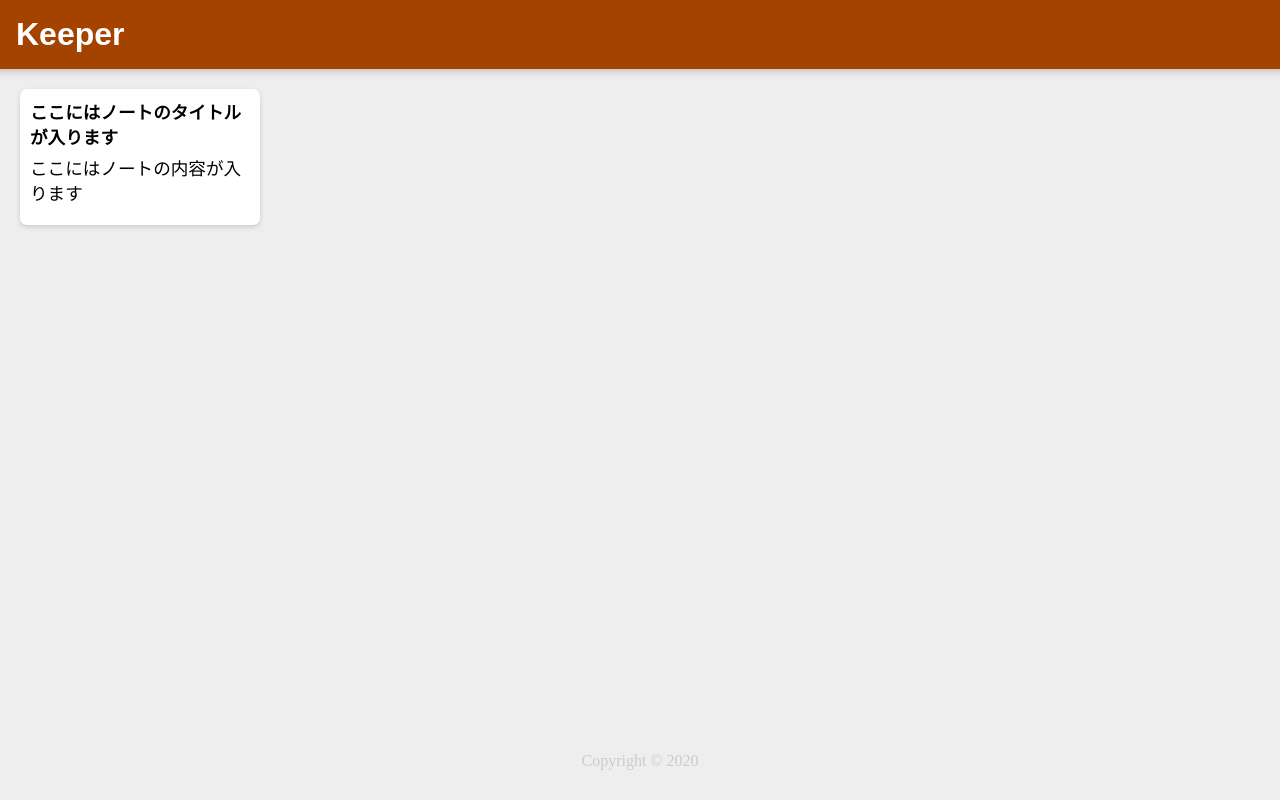
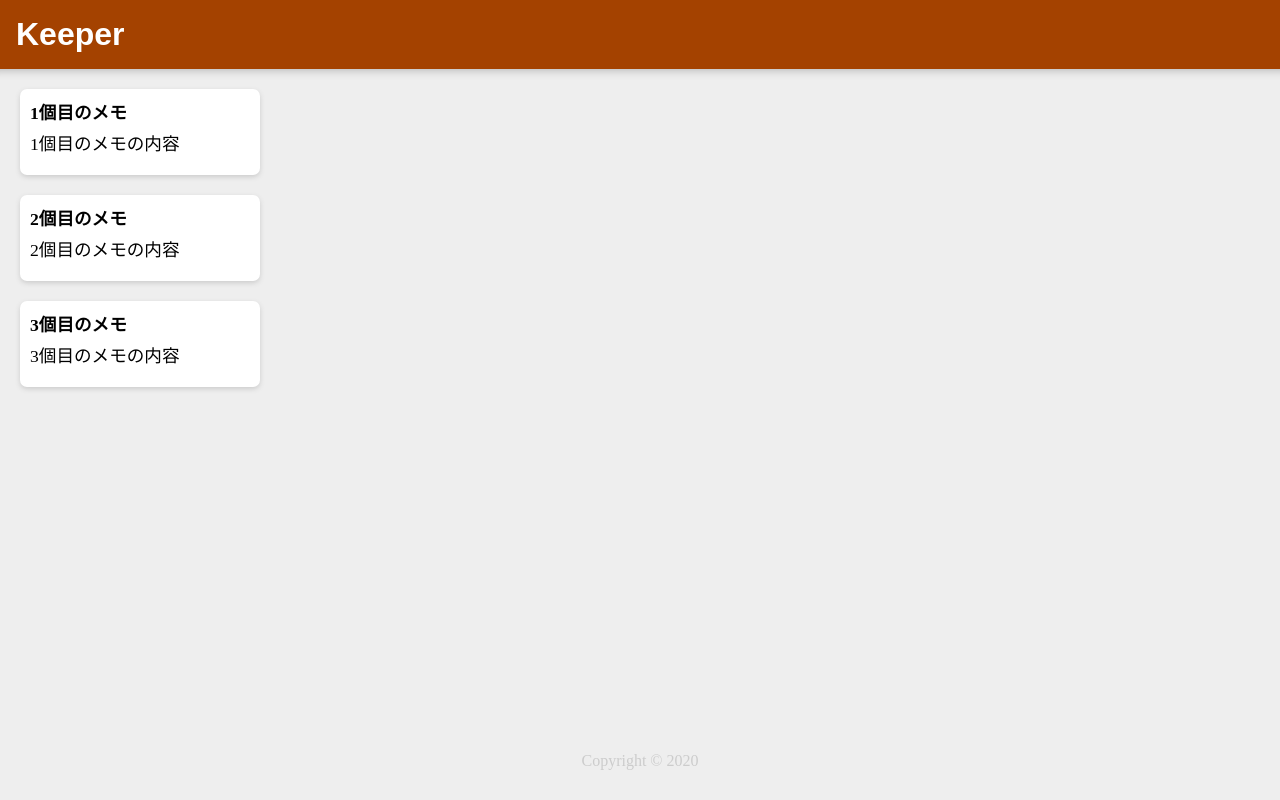
Before and after one commit to mosa-orange/keeperapp, a React (Create React App) app: page / in a window 1280 px wide. Built offline with nearby package versions, Linux system fonts and the light colour scheme.

Commit message:
KeeperApp propsの設定

```diff
--- a/src/components/App.jsx
+++ b/src/components/App.jsx
@@ -2,12 +2,19 @@ import React from "react";
 import Header from "./Header";
 import Footer from "./Footer";
 import Note from "./Note";
+import notes from "../notes";
 
 function App() {
   return (
     <div>
       <Header />
-      <Note />
+      {notes.map(noteItem => (
+        <Note
+          key={noteItem.key}
+          title={noteItem.title}
+          content={noteItem.content}
+        />
+      ))}
       <Footer />
     </div>
   );
--- a/src/components/Note.jsx
+++ b/src/components/Note.jsx
@@ -1,10 +1,10 @@
 import React from "react";
 
-function Note() {
+function Note(props) {
   return (
     <div className="note">
-      <h1>ここにはノートのタイトルが入ります</h1>
-      <p>ここにはノートの内容が入ります</p>
+      <h1>{props.title}</h1>
+      <p>{props.content}</p>
     </div>
   );
 }
--- /dev/null
+++ b/src/notes.jsx
@@ -0,0 +1,18 @@
+const notes = [
+  {
+    key: 1,
+    title: "1個目のメモ",
+    content: "1個目のメモの内容"
+  },
+  {
+    key: 2,
+    title: "2個目のメモ",
+    content: "2個目のメモの内容"
+  },
+  {
+    key: 3,
+    title: "3個目のメモ",
+    content: "3個目のメモの内容"
+  }
+];
+export default notes;
```
